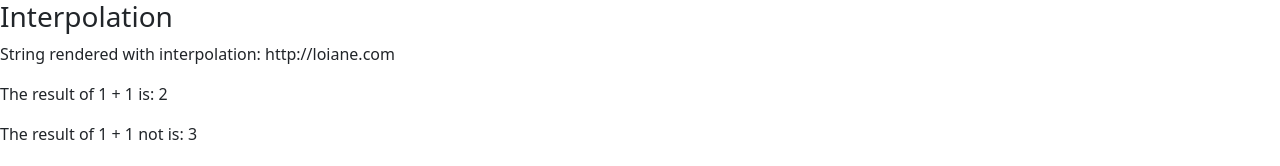
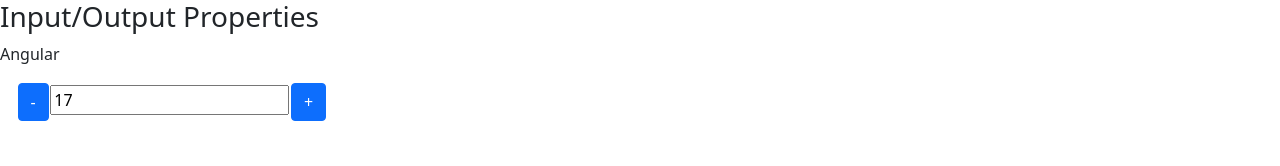
Before and after one commit to alinecbsr/angular-course, an Angular app in the folder data-binding/: page / in a window 1280 px wide. Shown: the top 166 px of the page. Built offline with nearby package versions, Linux system fonts and the light colour scheme.

Commit message:
Output properties

```diff
--- a/data-binding/src/app/app.module.ts
+++ b/data-binding/src/app/app.module.ts
@@ -4,12 +4,14 @@ import { BrowserModule } from '@angular/platform-browser';
 import { AppComponent } from './app.component';
 import { DataBindingComponent } from './data-binding/data-binding.component';
 import { InputPropertyComponent } from './input-property/input-property.component';
+import { OutputPropertyComponent } from './output-property/output-property.component';
 
 @NgModule({
   declarations: [
     AppComponent,
     DataBindingComponent,
-    InputPropertyComponent
+    InputPropertyComponent,
+    OutputPropertyComponent
   ],
   imports: [
     BrowserModule
--- a/data-binding/src/app/data-binding/data-binding.component.html
+++ b/data-binding/src/app/data-binding/data-binding.component.html
@@ -1,4 +1,4 @@
-<section class="property-binding">
+<!-- <section class="property-binding">
   <article>
     <h3>Interpolation</h3>
     <p>String rendered with interpolation: {{ url }}</p>
@@ -55,13 +55,23 @@
 
     </div>
   </article>
-</section>
+</section> -->
 
 <section class="input-output-properties">
   <article>
     <h3>Input/Output Properties</h3>
 
     <app-course [name]="courseName"></app-course>
+
+    <!-- <counter value="15"></counter> -->
+    <!-- In the use the a fixed value is not necessary the use the property binding -->
+
+    <counter
+      [value]="initialValue"
+      (changedValue)="onChangedValue($event)">
+    </counter>
+    <!-- The value is a variable and need this property binding -->
+
   </article>
 
 </section>
--- a/data-binding/src/app/data-binding/data-binding.component.ts
+++ b/data-binding/src/app/data-binding/data-binding.component.ts
@@ -13,6 +13,8 @@ export class DataBindingComponent implements OnInit {
 
   courseName: string = 'Angular';
 
+  initialValue: string = '17'
+
   getValue() {
     return 1;
   }
@@ -21,6 +23,10 @@ export class DataBindingComponent implements OnInit {
     return true;
   }
 
+  onChangedValue(event: any) {
+    console.log(event.newValue);
+  }
+
   constructor() { }
 
   ngOnInit(): void {
--- /dev/null
+++ b/data-binding/src/app/output-property/output-property.component.css
@@ -0,0 +1,7 @@
+div {
+  margin: 1rem;
+}
+
+button {
+  margin: 0.1rem;
+}
--- /dev/null
+++ b/data-binding/src/app/output-property/output-property.component.html
@@ -0,0 +1,5 @@
+<div>
+  <button class="btn btn-primary" (click)="decrement()">-</button>
+  <input type="text" [value]="value" readonly>
+  <button class="btn btn-primary" (click)="increment()">+</button>
+</div>
--- /dev/null
+++ b/data-binding/src/app/output-property/output-property.component.ts
@@ -0,0 +1,30 @@
+import { Component, EventEmitter, Input, OnInit, Output,  } from '@angular/core';
+
+@Component({
+  selector: 'counter',
+  templateUrl: './output-property.component.html',
+  styleUrls: ['./output-property.component.css']//,
+  //outputs: ['changedValue']
+})
+export class OutputPropertyComponent implements OnInit {
+
+  @Input() value: any = 0;
+
+  @Output() changedValue = new EventEmitter();
+
+  increment() {
+    this.value++;
+    this.changedValue.emit({newValue: this.value});
+  }
+
+  decrement() {
+    this.value--;
+    this.changedValue.emit({newValue: this.value});
+  }
+
+  constructor() { }
+
+  ngOnInit(): void {
+  }
+
+}
```
Also changed, not shown: 1 other file (tests, documents, lock files or other folders).
